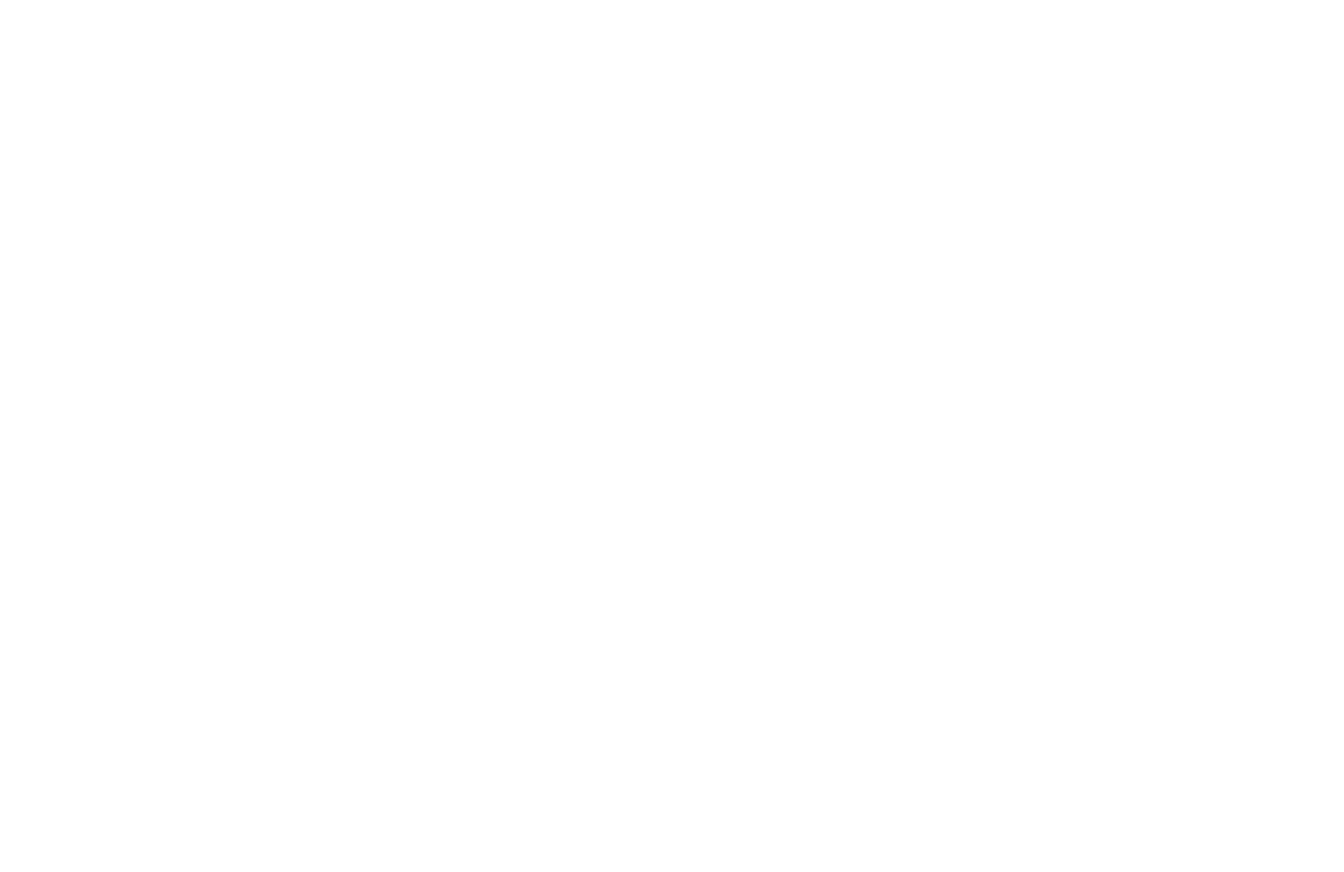
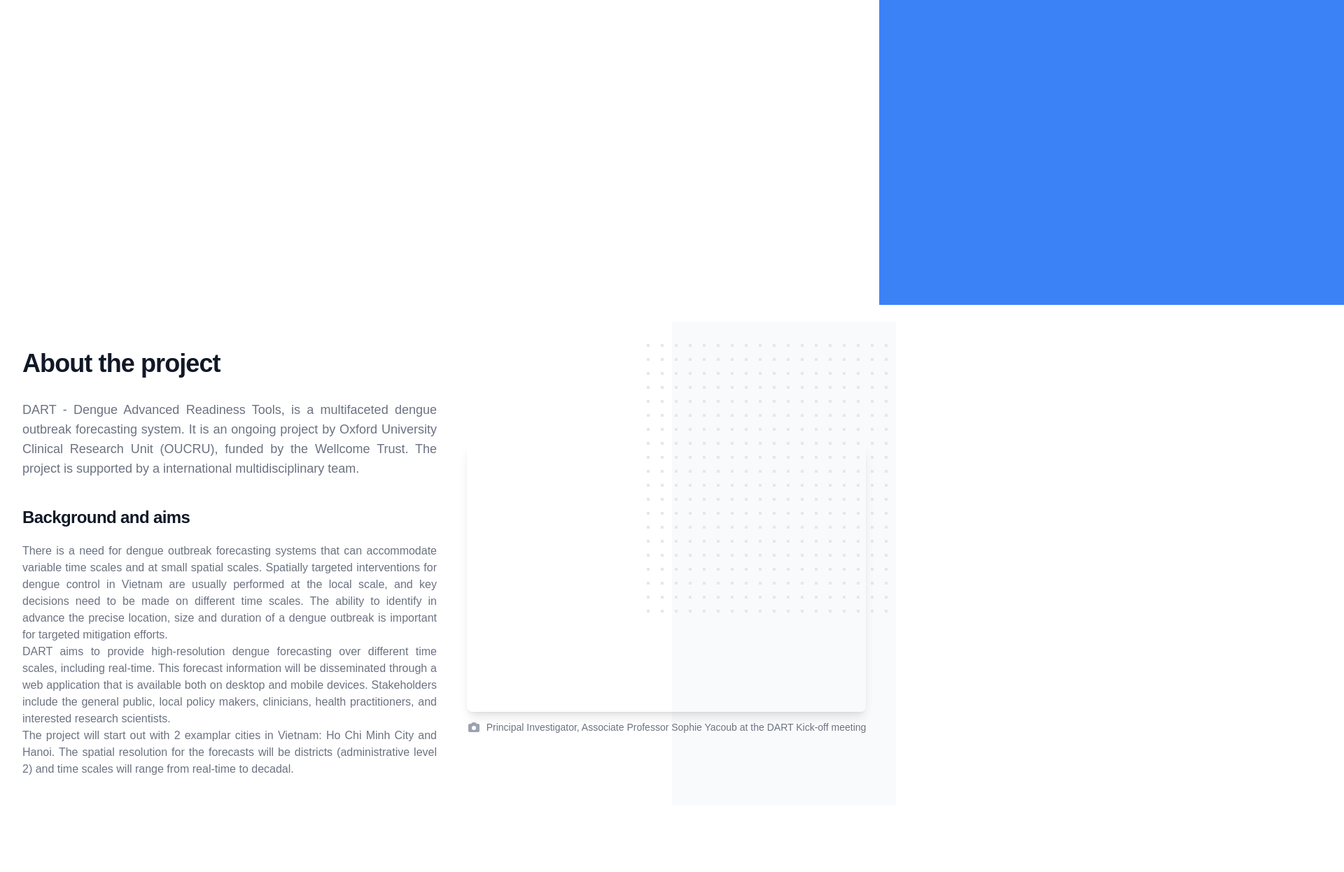
Before and after one commit to DART-Vietnam/dartdengue-org, a Next.js app: page / in a window 1280 px wide. Shown: the part 260-1507 px from the top of the page at 70% size, 1920 px wide, since content can reach past the window. Before the commit the page ends 800 px from the top, so only its background shows below. Built offline with nearby package versions, Linux system fonts and the light colour scheme; a web font is replaced by a local one.

Commit message:
switch to tsx

```diff
--- a/pages/_app.js
+++ b/pages/_app.tsx
@@ -1,4 +1,6 @@
+import Layout from "@/components/layout";
 import "../styles/globals.css";
+import type { AppProps } from "next/app";
 import localFont from "next/font/local";
 
 const foundrySterling = localFont({
@@ -27,10 +29,12 @@
   ],
 });
 
-export default function MyApp({ Component, pageProps }) {
+export default function MyApp({ Component, pageProps }: AppProps) {
   return (
     <main className={foundrySterling.className}>
-      <Component {...pageProps} />
+      <Layout>
+        <Component {...pageProps} />
+      </Layout>
     </main>
   );
 }
--- a/pages/index.js
+++ /dev/null
@@ -1,6 +0,0 @@
-import Head from "next/head";
-import Navbar from "../components/navbar"
-
-export default function Home() {
-  return <Navbar />;
-}
--- /dev/null
+++ b/pages/index.tsx
@@ -0,0 +1,14 @@
+import Head from "next/head";
+import MyCarousel from "@/components/carousel";
+import About from "@/components/about";
+import People from "@/components/people";
+
+export default function Home() {
+  return (
+    <>
+      <MyCarousel />
+      <About />
+      <People />
+    </>
+  );
+}
```
